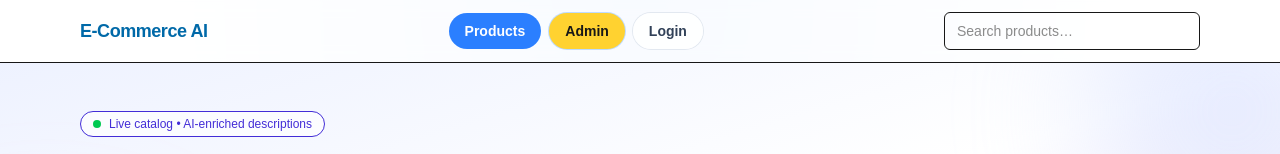
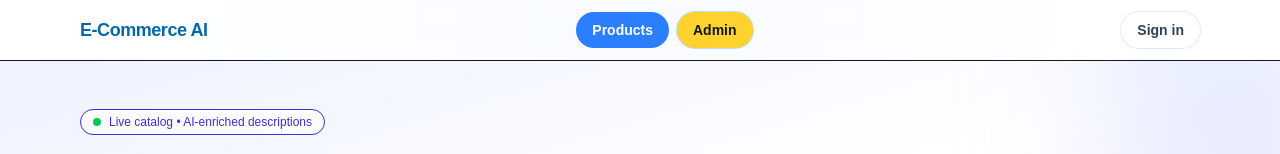
Before and after one commit to tejt03/e-commerce.ai, a Next.js app: page /products in a window 1280 px wide. Shown: the top 154 px of the page. Built offline with nearby package versions, Linux system fonts and the light colour scheme; no server answers; the database is empty.

Commit message:
feat: add user icon to manage logout

```diff
--- a/src/components/navbar.tsx
+++ b/src/components/navbar.tsx
@@ -1,4 +1,6 @@
 import Link from "next/link";
+import UserMenu from "@/components/UserMenu";
+
 
 export default function Navbar() {
   return (
@@ -15,18 +17,12 @@
           <Link href="/admin" className="rounded-full bg-amber-300 px-4 py-2 font-semibold text-white-500 ring-1 ring-blue-200 hover:bg-amber-500">
             Admin
           </Link>
-          <Link href="/login" className="rounded-full bg-white/80 px-4 py-2 font-semibold text-slate-700 ring-1 ring-slate-200 hover:bg-white">
-            Login
-          </Link>
         </nav>
 
-        <div className="hidden md:block">
-          <input
-            className="w-64 rounded-md border px-3 py-2 text-sm focus:outline-none focus:ring-2 focus:ring-black/10"
-            placeholder="Search products…"
-          />
+        <div className="flex items-center gap-3">
+            <UserMenu />
+          </div>
         </div>
-      </div>
     </header>
   );
 }
```
